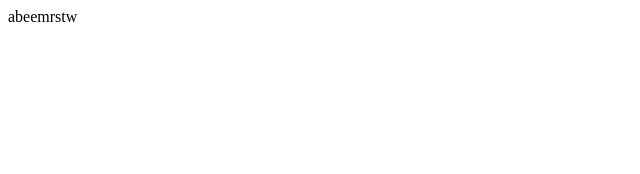
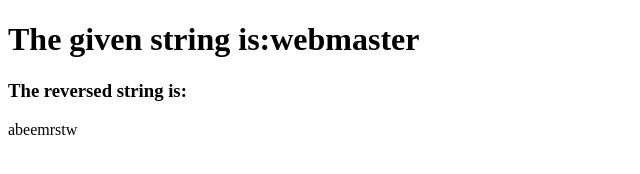
Before and after one commit to TrishaChikoti/Mern-full-stack-2, a plain HTML site: page JavaScript/JS-2.html in a window 1280 px wide. Shown: the whole page, without its empty margins (0-640 px from the left). Drawn offline with Linux system fonts and the light colour scheme.

Commit message:
JS-2.html

```diff
--- a/JavaScript/JS-2.html
+++ b/JavaScript/JS-2.html
@@ -6,6 +6,8 @@
     <title>JS Task-2</title>
 </head>
 <body>
+    <h1>The given string is:webmaster</h1>
+    <h3>The reversed string is:</h3>
     <script>
         function String(str) {
     let charArray = str.split('');
```
